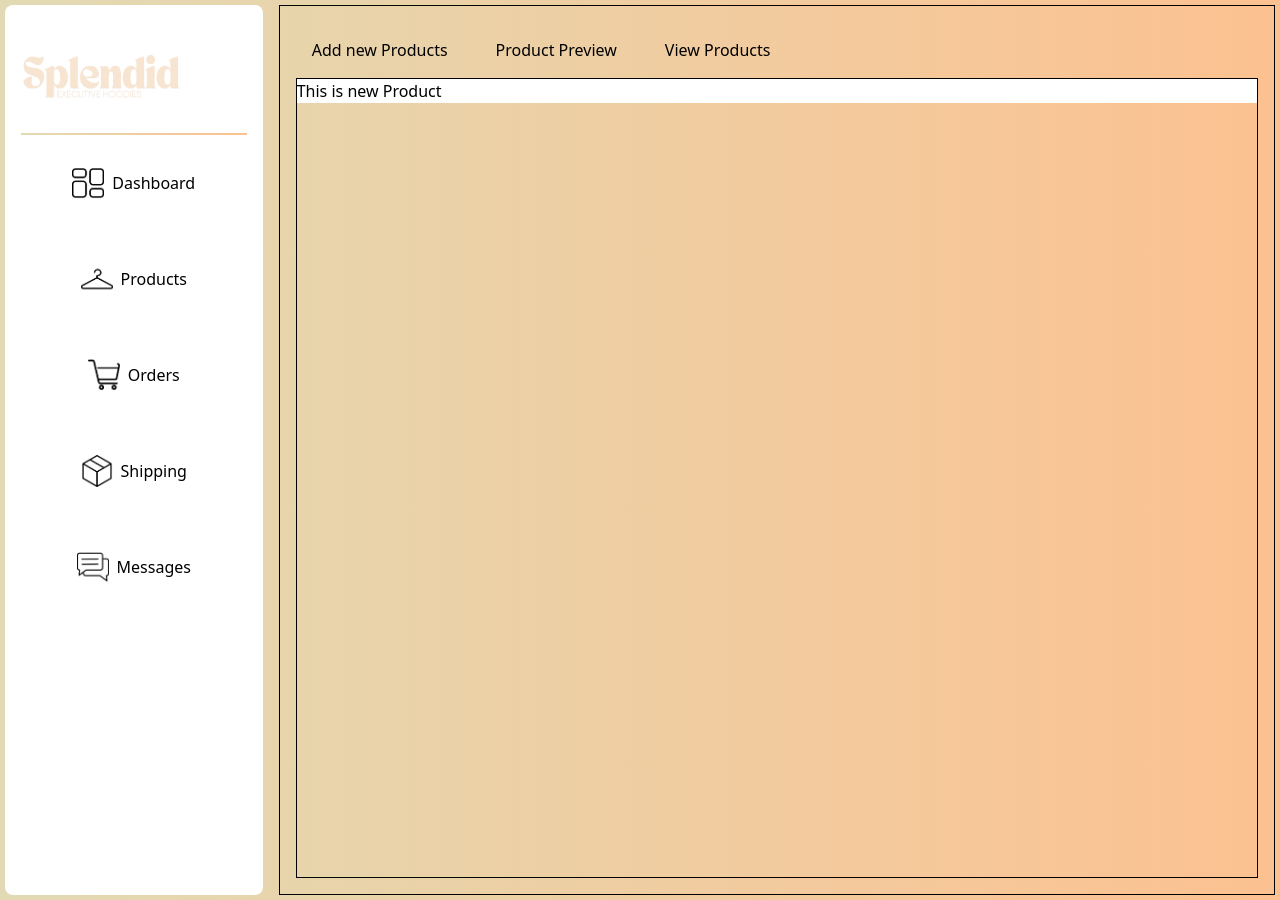
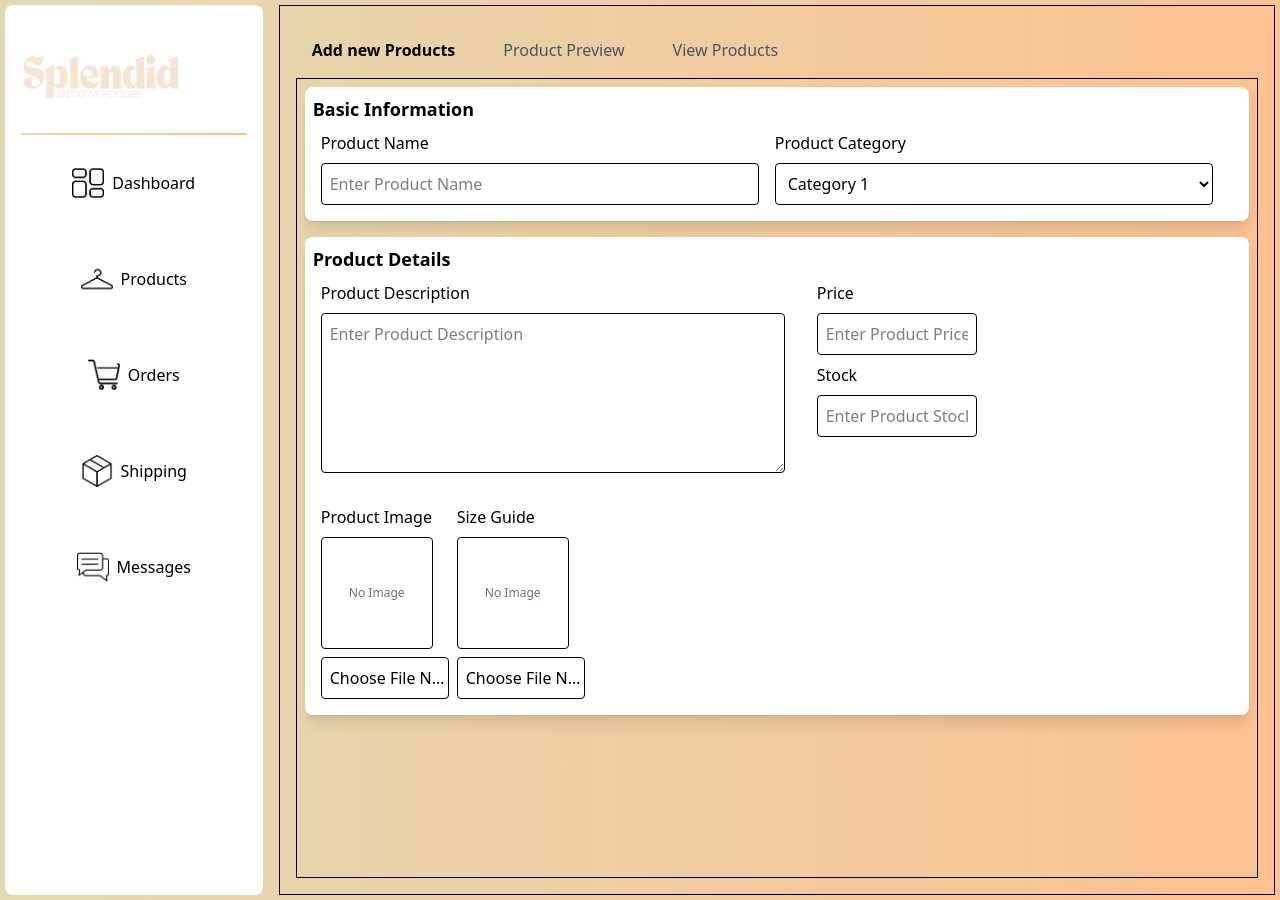
Before and after one commit to scottii333/Capstone-Splendid-Project, a React (Vite) app in the folder frontEnd/: page /Admin-Dashboard-Splendid/Products in a window 1280 px wide. Built offline with nearby package versions, Linux system fonts and the light colour scheme.

Commit message:
Add New Prod components

```diff
--- a/frontEnd/src/Admin/AdminNewProd.jsx
+++ b/frontEnd/src/Admin/AdminNewProd.jsx
@@ -1,3 +1,127 @@
+import { useState } from "react";
+
 export const AdminNewProd = () => {
-  return <div className="bg-white w- full h-full">This is new Product</div>;
+  const [productImage, setProductImage] = useState(null);
+  const [sizeGuideImage, setSizeGuideImage] = useState(null);
+
+  // Function to handle image preview
+  const handleImageChange = (event, setImage) => {
+    const file = event.target.files[0];
+    if (file) {
+      const reader = new FileReader();
+      reader.onload = () => {
+        setImage(reader.result);
+      };
+      reader.readAsDataURL(file);
+    }
+  };
+  return (
+    <div className="w-full h-full p-[0.5rem]">
+      <div className="bg-white w-full h-auto rounded-lg shadow-lg p-[0.5rem] flex flex-col">
+        <label className="font-semibold text-lg">Basic Information</label>
+
+        <div className=" p-[0.5rem] flex flex-wrap gap-[1rem]">
+          {/* Product Name */}
+          <div className="flex flex-col gap-[0.5rem] w-full lg:w-[48%]">
+            <label>Product Name</label>
+            <input
+              type="text"
+              placeholder="Enter Product Name"
+              className="w-full min-w-[15rem] p-[0.5rem] border rounded"
+            />
+          </div>
+
+          {/* Product Category */}
+          <div className="flex flex-col gap-[0.5rem] w-full lg:w-[48%]">
+            <label>Product Category</label>
+            <select className="w-full max-w-full min-w-[15rem] p-[0.5rem] border rounded">
+              <option value="" disabled>
+                Select Category
+              </option>
+              <option value="category1">Category 1</option>
+              <option value="category2">Category 2</option>
+              <option value="category3">Category 3</option>
+            </select>
+          </div>
+        </div>
+      </div>
+
+      <div className="bg-white w-full h-auto rounded-lg shadow-lg p-[0.5rem] mt-[1rem] flex flex-col">
+        <label className="font-semibold text-lg">Product Details</label>
+
+        <div className="flex flex-wrap gap-[1rem] ">
+          {/* container for Product Description */}
+          <div className="flex flex-col gap-[0.5rem] w-full max-w-[30rem] p-[0.5rem] ">
+            <label>Product Description</label>
+            <textarea
+              placeholder="Enter Product Description"
+              className=" h-[10rem] p-[0.5rem] border rounded"
+            ></textarea>
+          </div>
+
+          {/* container for price and stock */}
+          <div className="flex flex-col gap-[0.5rem] w-full max-w-[11rem] p-[0.5rem] ">
+            <label>Price</label>
+            <input
+              type="text"
+              placeholder="Enter Product Price"
+              className=" p-[0.5rem] border rounded"
+            />
+            <label>Stock</label>
+            <input
+              type="text"
+              placeholder="Enter Product Stock"
+              className=" p-[0.5rem] border rounded"
+            />
+          </div>
+
+          {/* container for Product Image and Size Guide */}
+          <div className="flex  gap-[0.5rem] w-full max-w-[22rem] p-[0.5rem] ">
+            {/* Product Image */}
+            <div className="flex flex-col w-full max-w-[8rem] gap-[0.5rem]">
+              <label>Product Image</label>
+              <div className="border rounded h-[7rem] w-[7rem] flex items-center justify-center overflow-hidden">
+                {productImage ? (
+                  <img
+                    src={productImage}
+                    alt="Product Preview"
+                    className="w-full h-full object-cover"
+                  />
+                ) : (
+                  <span className="text-xs text-gray-500">No Image</span>
+                )}
+              </div>
+              <input
+                type="file"
+                className="p-[0.5rem] border rounded"
+                onChange={(e) => handleImageChange(e, setProductImage)}
+                accept="image/*"
+              />
+            </div>
+            {/* Size Guide Image */}
+            <div className="flex flex-col w-full max-w-[8rem] gap-[0.5rem] ">
+              <label>Size Guide</label>
+              <div className="border rounded h-[7rem] w-[7rem] flex items-center justify-center overflow-hidden">
+                {sizeGuideImage ? (
+                  <img
+                    src={sizeGuideImage}
+                    alt="Size Guide Preview"
+                    className="w-full h-full object-cover"
+                  />
+                ) : (
+                  <span className="text-xs text-gray-500">No Image</span>
+                )}
+              </div>
+              <input
+                type="file"
+                className="p-[0.5rem] border rounded"
+                onChange={(e) => handleImageChange(e, setSizeGuideImage)}
+                accept="image/*"
+              />
+            </div>
+          </div>
+        </div>
+      </div>
+    </div>
+  );
 };
--- a/frontEnd/src/Admin/AdminProducts.jsx
+++ b/frontEnd/src/Admin/AdminProducts.jsx
@@ -1,28 +1,48 @@
-import { Link, Outlet } from "react-router-dom";
+import { NavLink, Outlet, useLocation } from "react-router-dom";
 
 export const AdminProducts = () => {
+  const location = useLocation(); // Get the current route
+
   return (
     <div className="border h-full w-full p-[1rem]">
-      <div className=" flex justify-between p-[1rem]">
+      <div className="flex justify-between p-[1rem]">
         <ul className="flex gap-[3rem]">
           <li>
-            <Link to="/Admin-Dashboard-Splendid/Products/New-Product">
+            <NavLink
+              to="/Admin-Dashboard-Splendid/Products/New-Product"
+              className={({ isActive }) =>
+                isActive ||
+                location.pathname === "/Admin-Dashboard-Splendid/Products"
+                  ? "font-bold text-black"
+                  : "text-gray-600"
+              }
+            >
               Add new Products
-            </Link>
+            </NavLink>
           </li>
           <li>
-            <Link to="/Admin-Dashboard-Splendid/Products/Product-Preview">
+            <NavLink
+              to="/Admin-Dashboard-Splendid/Products/Product-Preview"
+              className={({ isActive }) =>
+                isActive ? "font-bold text-black" : "text-gray-600"
+              }
+            >
               Product Preview
-            </Link>
+            </NavLink>
           </li>
           <li>
-            <Link to="/Admin-Dashboard-Splendid/Products/View-Products">
+            <NavLink
+              to="/Admin-Dashboard-Splendid/Products/View-Products"
+              className={({ isActive }) =>
+                isActive ? "font-bold text-black" : "text-gray-600"
+              }
+            >
               View Products
-            </Link>
+            </NavLink>
           </li>
         </ul>
       </div>
-      <div className="border min-h-[100vh]  w-full">
+      <div className="border min-h-[100vh] w-full">
         <Outlet />
       </div>
     </div>
```
